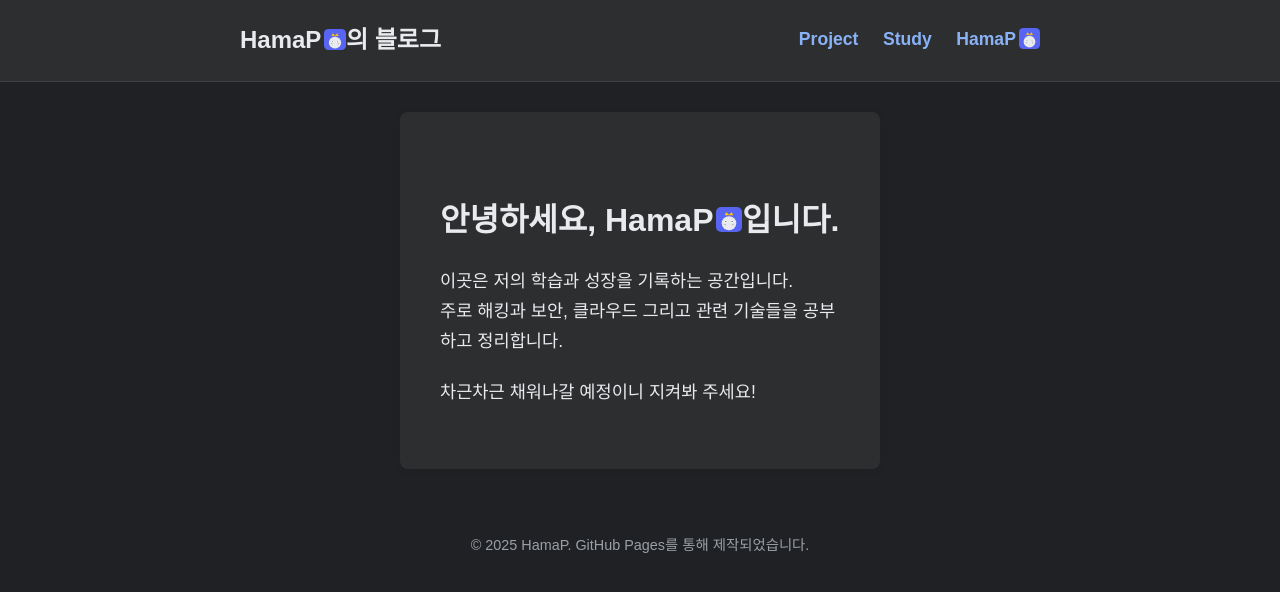
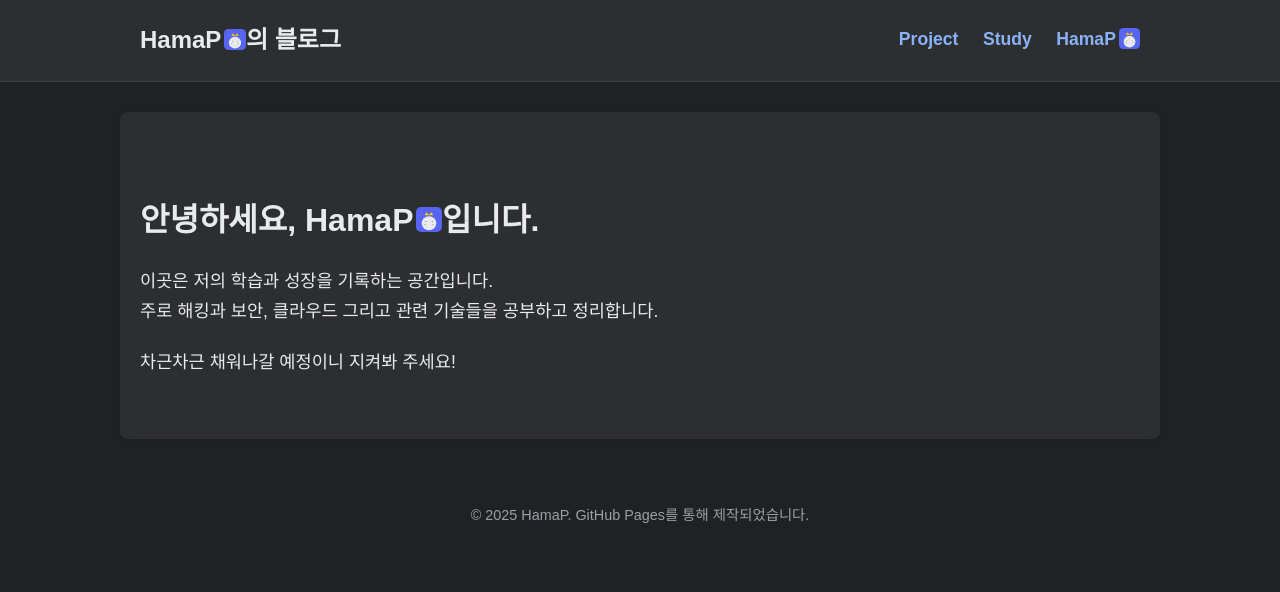
Before and after one commit to HamaP0/HamaP0.github.io, a Jekyll site: the page built from index.html, in a window 1280 px wide. Shown: the top 592 px of the page. Built offline with Jekyll 4.4.1, drawn with Linux system fonts in a browser that asks for light colours; some web fonts are replaced.

Commit message:
Update style.css

```diff
--- a/assets/css/style.css
+++ b/assets/css/style.css
@@ -26,7 +26,7 @@
 body { font-family: "Pretendard", sans-serif; margin: 0; padding: 0; font-size: 16px; line-height: 1.7; background-color: var(--bg-color); color: var(--text-color); transition: background-color 0.3s, color 0.3s; }
 a { color: var(--link-color); text-decoration: none; }
 a:hover { text-decoration: underline; color: var(--link-hover-color); }
-.container { max-width: 800px; margin: 0 auto; padding: 0 20px; }
+.container { max-width: 1000px; margin: 0 auto; padding: 0 20px; }
 hr { border: none; border-top: 1px solid var(--border-color); margin: 40px 0; }
 
 /* ------------------- */
@@ -43,9 +43,9 @@ hr { border: none; border-top: 1px solid var(--border-color); margin: 40px 0; }
 /* 메인 컨텐츠 영역      */
 /* ------------------- */
 .content-wrapper {
-  max-width: 400px; /* 800이 최대 너비 */
+  max-width: 1000px; /* 800이 최대 너비 */
   margin: 0 auto 30px auto; /* 상 0, 좌우 auto(가운데정렬), 하 30px */
-  padding: 40px;
+  padding: 40px 20px;
   background-color: var(--content-bg);
   border-radius: 8px;
   box-shadow: 0 2px 10px rgba(0,0,0,0.05);
```
